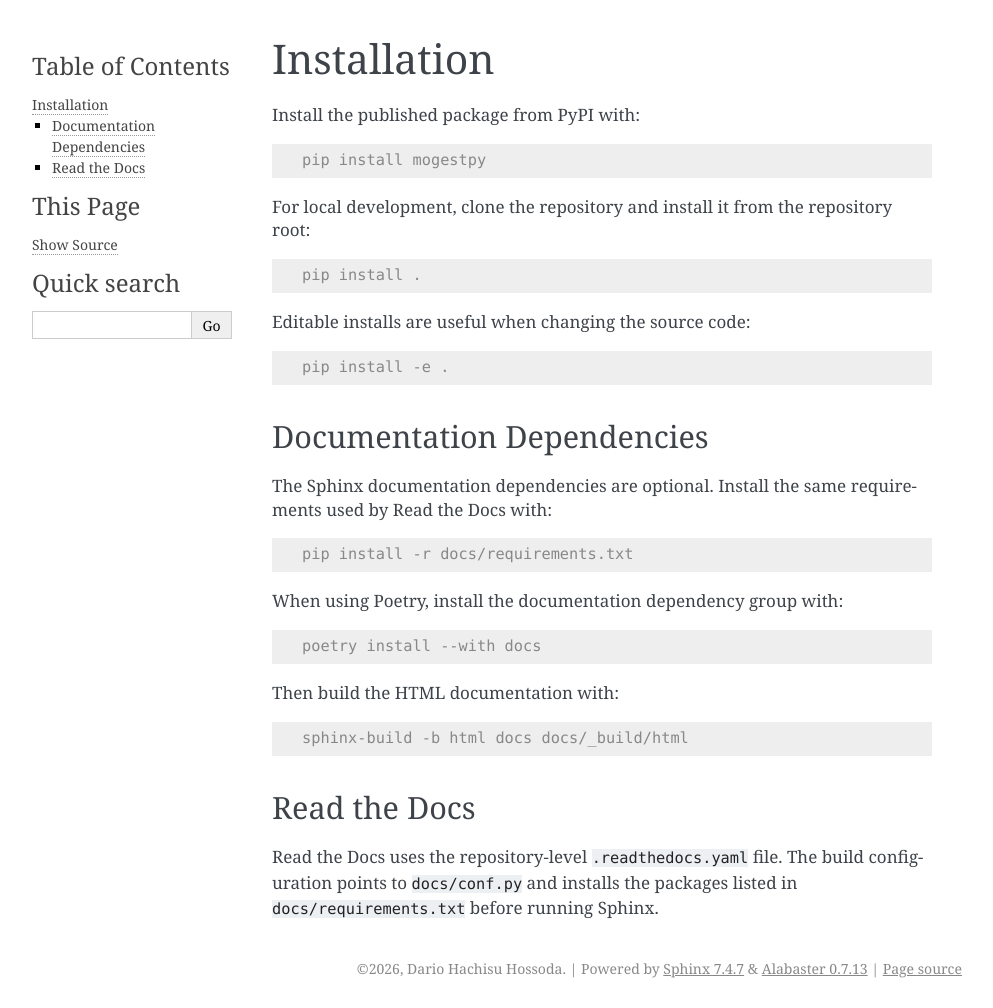
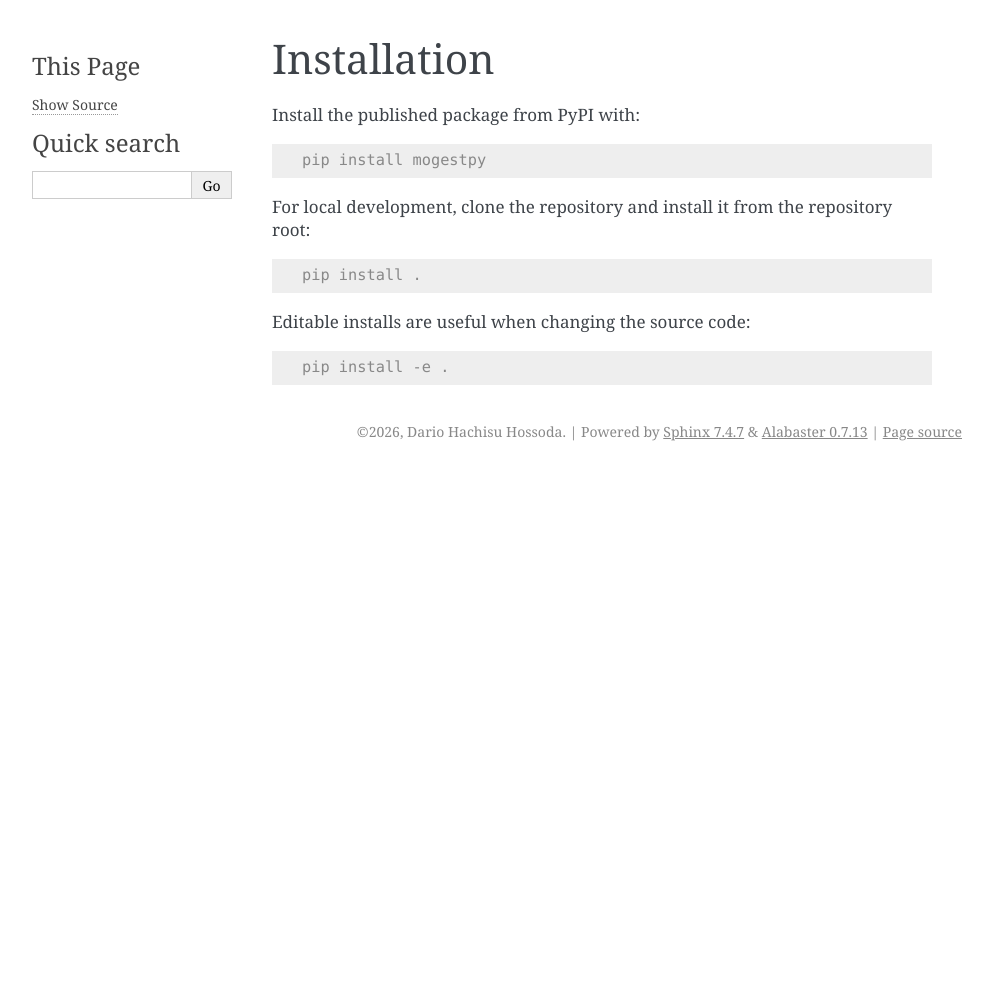
Before and after one commit to dariohhossoda/MOGESTpy, a Sphinx documentation site: the page built from docs/installation.rst, in a window 1280 px wide. Shown: the whole page, without its empty margins (148-1141 px from the left). Built offline with Sphinx 7.4.7, drawn with Linux system fonts in a browser that asks for light colours; after the commit the page ends 900 px from its top, so only the background shows below that.

Commit message:
Remove documentation installation

```diff
--- a/docs/installation.rst
+++ b/docs/installation.rst
@@ -19,32 +19,3 @@ Editable installs are useful when changing the source code:
 .. code-block:: console
 
    pip install -e .
-
-Documentation Dependencies
---------------------------
-
-The Sphinx documentation dependencies are optional. Install the same
-requirements used by Read the Docs with:
-
-.. code-block:: console
-
-   pip install -r docs/requirements.txt
-
-When using Poetry, install the documentation dependency group with:
-
-.. code-block:: console
-
-   poetry install --with docs
-
-Then build the HTML documentation with:
-
-.. code-block:: console
-
-   sphinx-build -b html docs docs/_build/html
-
-Read the Docs
--------------
-
-Read the Docs uses the repository-level ``.readthedocs.yaml`` file. The build
-configuration points to ``docs/conf.py`` and installs the packages listed in
-``docs/requirements.txt`` before running Sphinx.
```
